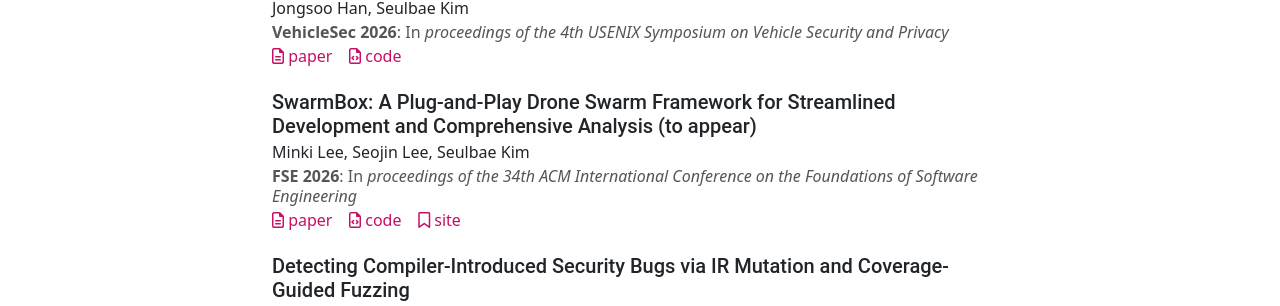
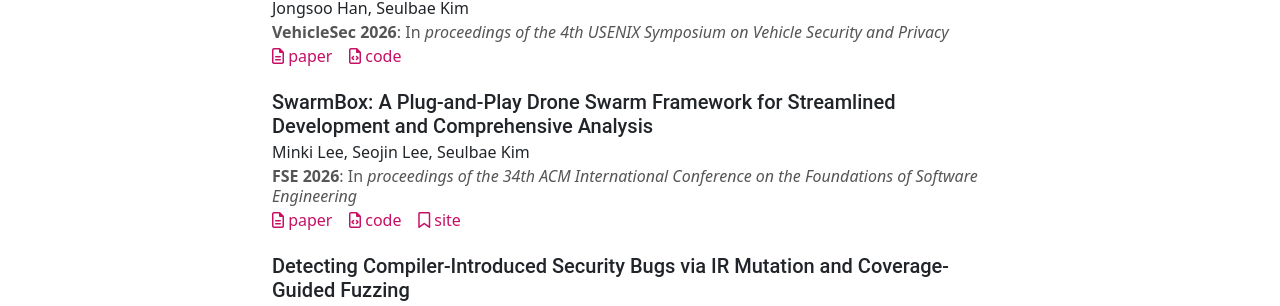
Before and after one commit to postech-compsec/postech-compsec.github.io, a Jekyll site: the page built from pages/publications.md, in a window 1280 px wide and 900 px high. Shown: the part 325-631 px from the top of the window. Built offline with Jekyll 4.4.1, drawn with Linux system fonts in a browser that asks for light colours; nearby versions of some CDN libraries.

Commit message:
swarmbox published

```diff
--- a/_data/publications.yml
+++ b/_data/publications.yml
@@ -16,7 +16,7 @@
   file: "han:gap"
   code: "https://github.com/postech-compsec/GAP"
 
-- title: "SwarmBox: A Plug-and-Play Drone Swarm Framework for Streamlined Development and Comprehensive Analysis (to appear)"
+- title: "SwarmBox: A Plug-and-Play Drone Swarm Framework for Streamlined Development and Comprehensive Analysis"
   author: Minki Lee and Seojin Lee and Seulbae Kim
   venue: 34th ACM International Conference on the Foundations of Software Engineering
   abbrev: FSE 2026
```
